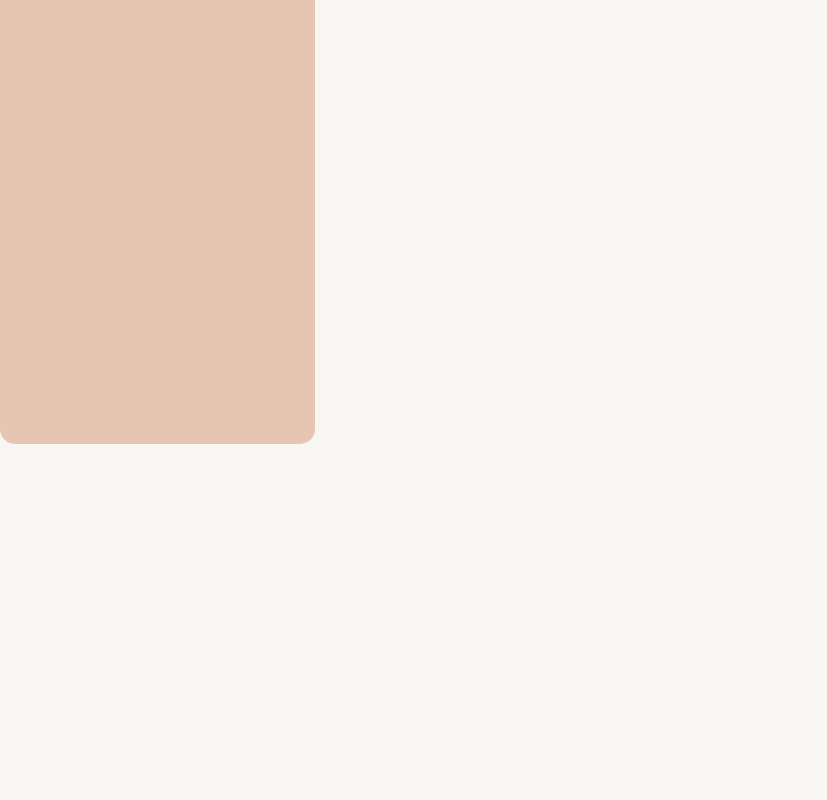
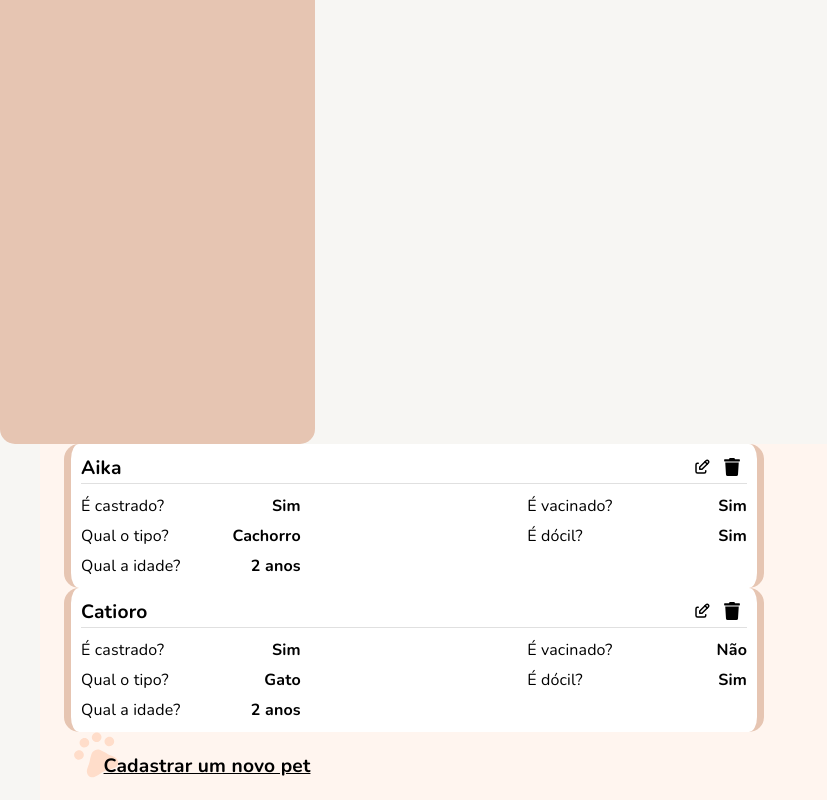
Before and after one commit to M4-PROJETO-FINAL/me-au-front-end, a React (Create React App) app: page /dashboard in a window 1280 px wide. Shown: the part 492-1292 px from the top of the page, without its empty margins (0-827 px from the left). Before the commit the page ends 936 px from the top, so only its background shows below. Built offline with nearby package versions, Linux system fonts and the light colour scheme.

Commit message:
feat: cards pets

```diff
--- /dev/null
+++ b/src/components/CardsPets/index.tsx
@@ -0,0 +1,103 @@
+import { useTranslation } from "react-i18next";
+import { FaTrash } from "react-icons/fa";
+import { TbEdit } from "react-icons/tb";
+
+import { Box, Typography, Divider } from "@mui/material";
+
+import petIcon from "../../assets/petIcon.svg";
+import { ContainerPets, fontBold, fontLink } from "./style";
+
+const pet = [
+  {
+    id: "uuid",
+    name: "Aika",
+    age: "2 anos",
+    type: "dog",
+    neutered: true,
+    vaccinated: true,
+    docile: true,
+  },
+  {
+    id: "uuid2",
+    name: "Catioro",
+    age: "2 anos",
+    type: "cat",
+    neutered: true,
+    vaccinated: false,
+    docile: true,
+  },
+];
+
+const CardsPets = () => {
+  const { t } = useTranslation();
+
+  return (
+    <ContainerPets>
+      {pet.map((pet) => (
+        <Box key={pet.id} className="card--pets">
+          <Box className="header--card">
+            <Box>
+              <Typography style={{ fontWeight: "bold", fontSize: "1.2rem" }}>
+                {pet.name}
+              </Typography>
+            </Box>
+            <Box sx={{ display: "flex" }}>
+              <button className="btn--cardPet">
+                <TbEdit />
+              </button>
+              <button className="btn--cardPet">
+                <FaTrash />
+              </button>
+            </Box>
+          </Box>
+          <Divider />
+          <Box className="info--card">
+            <Box className="info--column">
+              <Box className="info--row">
+                <Typography>{t("Cadastrar pet.É castrado")}</Typography>
+                <Typography style={fontBold}>
+                  {pet.neutered ? t("Sim") : t("Não")}
+                </Typography>
+              </Box>
+
+              <Box className="info--row">
+                <Typography>{t("Qual o tipo?")}</Typography>
+                <Typography style={fontBold}>
+                  {pet.type === "dog"
+                    ? t("Cadastrar pet.Cachorro")
+                    : t("Cadastrar pet.Gato")}
+                </Typography>
+              </Box>
+
+              <Box className="info--row">
+                <Typography>{t("Qual a idade?")}</Typography>
+                <Typography style={fontBold}>{pet.age}</Typography>
+              </Box>
+            </Box>
+            <Box className="info--column">
+              <Box className="info--row">
+                <Typography>{t("Cadastrar pet.É vacinado")}</Typography>
+                <Typography style={fontBold}>
+                  {pet.vaccinated ? t("Sim") : t("Não")}
+                </Typography>
+              </Box>
+
+              <Box className="info--row">
+                <Typography>{t("Cadastrar pet.É dócil")}</Typography>
+                <Typography style={fontBold}>
+                  {pet.docile ? t("Sim") : t("Não")}
+                </Typography>
+              </Box>
+            </Box>
+          </Box>
+        </Box>
+      ))}
+      <Box className="footer--card">
+        <Typography style={fontLink}>{t("Cadastrar um novo pet")}</Typography>
+        <img src={petIcon}></img>
+      </Box>
+    </ContainerPets>
+  );
+};
+
+export default CardsPets;
--- /dev/null
+++ b/src/components/CardsPets/style.ts
@@ -0,0 +1,92 @@
+import { Container } from "@mui/material";
+import styled from "styled-components";
+
+export const ContainerPets = styled(Container)`
+  display: flex;
+  flex-direction: column;
+  gap: 20px;
+  background-color: #fff5ef;
+  font-family: "Nunito";
+
+  .card--pets {
+    display: flex;
+    flex-direction: column;
+    border: 1px solid var((--logoOrange), 1);
+    border-left: 7px solid #e6c5b2;
+    border-right: 7px solid #e6c5b2;
+    border-radius: 15px;
+    padding: 10px;
+    max-width: 700px;
+    background-color: white;
+
+    .header--card {
+      display: flex;
+      justify-content: space-between;
+
+      .btn--cardPet {
+        background: transparent;
+
+        svg {
+          width: 18px;
+          height: 18px;
+        }
+      }
+    }
+  }
+
+  .info--card {
+    display: flex;
+    justify-content: space-between;
+    margin-top: 10px;
+
+    .info--column {
+      display: flex;
+      flex-direction: column;
+      gap: 6px;
+
+      @media screen and (min-width: 768px) {
+        width: 33%;
+      }
+    }
+
+    .info--row {
+      display: flex;
+      flex-direction: column;
+
+      @media screen and (min-width: 768px) {
+        flex-direction: row;
+        gap: 10px;
+        justify-content: space-between;
+      }
+    }
+  }
+
+  .footer--card {
+    padding: 20px 0 20px 0;
+    position: relative;
+    display: flex;
+    justify-content: center;
+    align-items: center;
+    z-index: 3;
+    width: 286px;
+    align-self: center;
+
+    img {
+      position: absolute;
+      z-index: -1;
+      top: 0;
+      left: 10px;
+    }
+  }
+`;
+
+export const fontBold = {
+  fontWeight: "bold",
+};
+
+export const fontLink = {
+  fontSize: "1.2rem",
+  fontWeight: "bold",
+  textDecoration: "underline",
+  cursor: "pointer",
+};
--- a/src/i18n/locales/en/en-us.json
+++ b/src/i18n/locales/en/en-us.json
@@ -80,6 +80,11 @@
       "Quantidade": "The Amount",
       "Precisa?": "Need?",
       "Campo inválido": "Invalid field"
-    }
+    },
+    "Sim": "Yes",
+    "Não": "No",
+    "Cadastrar um novo pet": "Register new pet",
+    "Qual o tipo?": "Type?",
+    "Qual a idade?": "Age?"
   }
 }
--- a/src/pages/Dashboard/index.tsx
+++ b/src/pages/Dashboard/index.tsx
@@ -1,7 +1,13 @@
+import CardsPets from "../../components/CardsPets";
 import Menu from "../../components/Menu";
 
 const Dashboard = () => {
-  return <Menu />;
+  return (
+    <>
+      <Menu />
+      <CardsPets />
+    </>
+  );
 };
 
 export default Dashboard;
```
